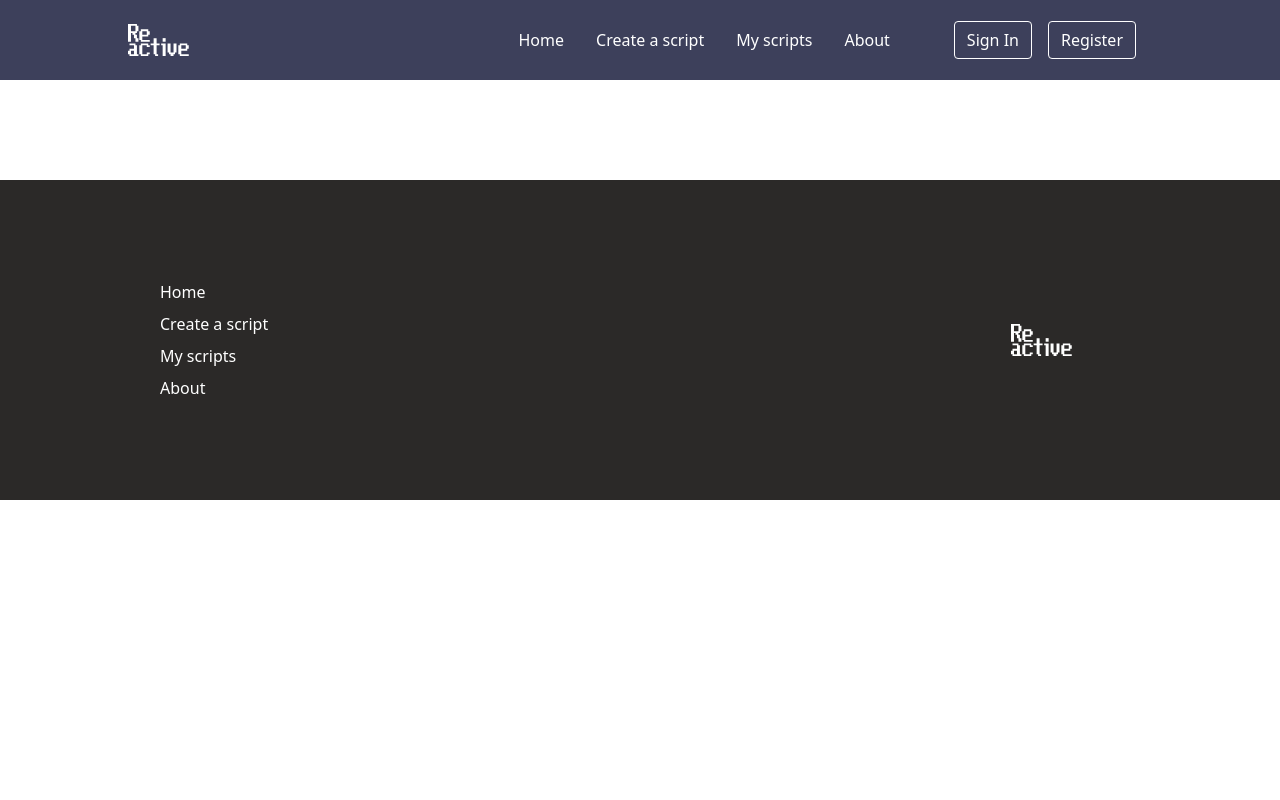
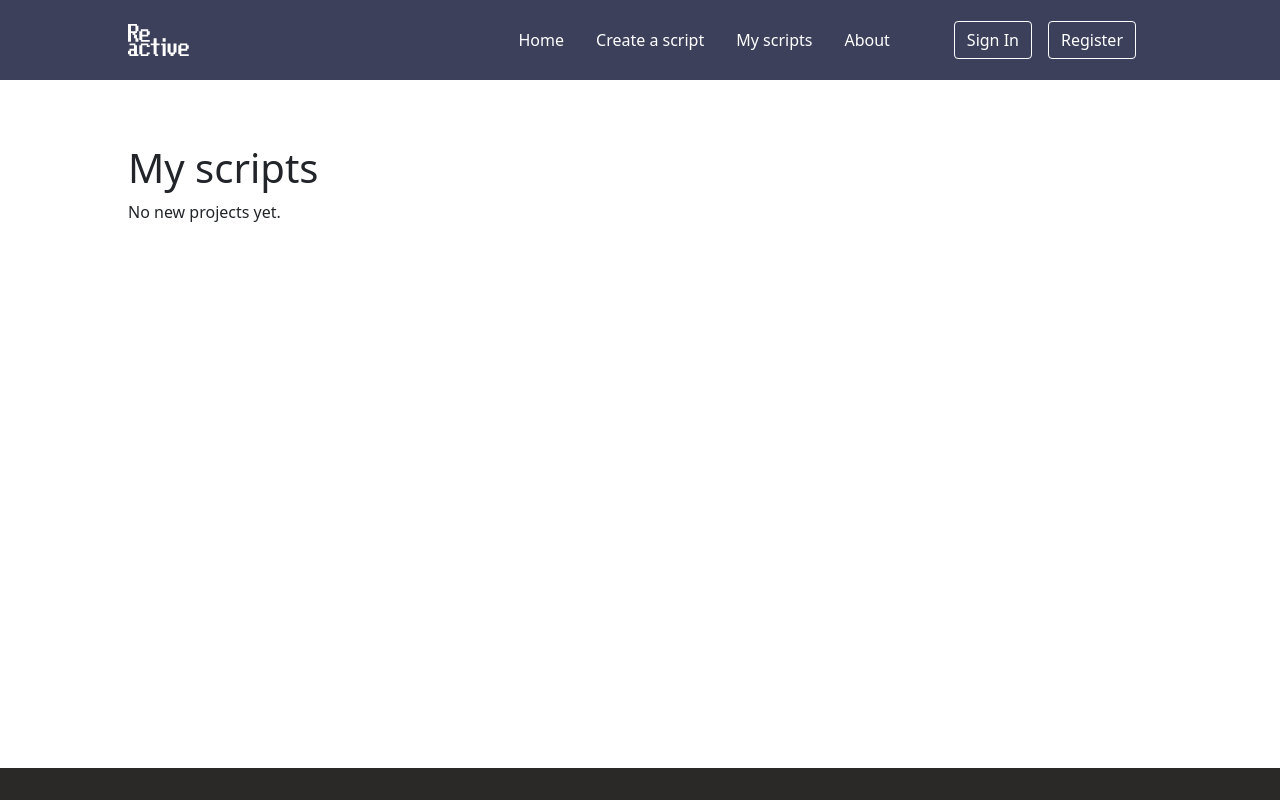
Before and after one commit to emkah4/reactive-web-app, a React (Create React App) app in the folder src/app/: page /my_scripts in a window 1280 px wide. Shown: the top 800 px of the page. Built offline with nearby package versions, Linux system fonts and the light colour scheme; no server answers.

Commit message:
added-my-scripts

```diff
--- a/src/app/public/index.html
+++ b/src/app/public/index.html
@@ -30,7 +30,7 @@
     <noscript>You need to enable JavaScript to run this app.</noscript>
     <div id="backdrop-root"></div>
     <div id="overlay-root"></div>
-    <div id="root"></div>
+    <div id="root" style="height: 100vh"></div>
 
     <!--
       This HTML file is a template.
--- a/src/app/src/App.js
+++ b/src/app/src/App.js
@@ -1,5 +1,8 @@
 import React, { useEffect, useState, useMemo } from "react";
 import { BrowserRouter as Router, Route, Routes } from "react-router-dom";
+
+// Styles
+import styles from "./App.module.css";
 
 // Context
 
@@ -59,6 +62,7 @@ function App() {
     <Router>
       <UserContext.Provider value={value}>
         <Header onLogout={logoutHandler} isLoggedIn={isLoggedIn} />
+        <div className={styles.main}>
           <Routes>
             <Route path="/create_a_script" element={<BuildScreen />} />
             <Route path="/my_scripts" element={<MyScripts />} />
@@ -67,8 +71,9 @@ function App() {
             <Route path="/home" element={<Home />} />
             <Route path="/register" element={<Register />} />
           </Routes>
+        </div>
+        <Footer />
       </UserContext.Provider>
-      <Footer />
     </Router>
   );
 }
--- /dev/null
+++ b/src/app/src/App.module.css
@@ -0,0 +1,4 @@
+.main {
+  flex: 1;
+  min-height: 70%;
+}
--- a/src/app/src/components/Layout/Footer.module.css
+++ b/src/app/src/components/Layout/Footer.module.css
@@ -1,8 +1,4 @@
 .footer {
-  position: relative;
-  display: none;
-  left: 0;
-  bottom: 0;
   width: 100%;
   height: 20rem;
   background-color: #2b2928;
--- a/src/app/src/components/Layout/Header.module.css
+++ b/src/app/src/components/Layout/Header.module.css
@@ -1,5 +1,4 @@
 .header {
-  top: 0;
   left: 0;
   width: 100%;
   height: 5rem;
--- a/src/app/src/components/MyScriptsScreen/MyScripts.js
+++ b/src/app/src/components/MyScriptsScreen/MyScripts.js
@@ -1,34 +1,46 @@
-import React from "react";
+import React, { useEffect, useState } from "react";
 
+// Bootstrap
+import { ListGroup, Badge, Button } from "react-bootstrap";
+
+// Hooks
+import { useHttpClient } from "../../shared/hooks/http-hook";
+
+// Components
+import Sctipt from "./Script";
+
+// Styles
 import styles from "./MyScripts.module.css";
 
-import ScriptLi from "./ScriptLi";
+const MyScripts = (props) => {
+  const [loadedProjects, setLoadedProjects] = useState([]);
+  const { isLoading, error, sendRequest, clearError } = useHttpClient();
 
-const PROJECTS = [
-  {
-    id: 76,
-    user_id: 6,
-    project_title: "First project ever",
-    project_creation_date: "2022-04-19T05:18:24.142Z",
-    project_last_updated: "2022-04-19T05:18:24.142Z",
-    project_status: "Not done at all",
-  },
-  {
-    id: 75,
-    user_id: 6,
-    project_title: "First project ever",
-    project_creation_date: "2022-04-17T18:31:03.775Z",
-    project_last_updated: "2022-04-17T18:31:03.775Z",
-    project_status: "Not done at all",
-  },
-];
+  const access_token = localStorage.getItem("access_token");
 
-const MyScripts = (props) => {
+  useEffect(() => {
+    const fetchProjects = async () => {
+      try {
+        const responseData = await sendRequest(
+          "http://193.219.91.103:15411/api/projects/get_projects",
+          "GET",
+          null,
+          { Authorization: "Bearer " + access_token }
+        );
+        setLoadedProjects(responseData.projects);
+      } catch (err) {}
+    };
+    fetchProjects();
+  }, []);
+
   return (
     <div className={styles.container}>
-      {PROJECTS.map((project) => {
-        <ScriptLi project={project} />;
-      })}
+      <h1>My scripts</h1>
+      {loadedProjects.length === 0 ? (
+        <p>No new projects yet.</p>
+      ) : (
+        <Sctipt projects={loadedProjects} />
+      )}
     </div>
   );
 };
--- a/src/app/src/components/MyScriptsScreen/MyScripts.module.css
+++ b/src/app/src/components/MyScriptsScreen/MyScripts.module.css
@@ -1,3 +1,4 @@
 .container {
-    margin: 100px;
+  width: 80%;
+  margin: 4em auto;
 }
--- /dev/null
+++ b/src/app/src/components/MyScriptsScreen/Script.js
@@ -0,0 +1,41 @@
+import React, { useEffect, useState } from "react";
+
+// Bootstrap
+import { ListGroup, Badge, Button } from "react-bootstrap";
+
+// Styles
+import styles from "./Script.module.css";
+
+const Script = (props) => {
+  if (props.projects.length === 0) {
+  }
+
+  return (
+    <ListGroup as="ol" numbered>
+      {props.projects.map((project) => (
+        <ListGroup.Item
+          as="li"
+          className="d-flex justify-content-between align-items-start"
+          key={project.id}
+        >
+          <div className="ms-2 me-auto">
+            <div className="fw-bold">{project.project_title}</div>
+            {project.project_status}
+          </div>
+
+          <div className={styles.buttons_container}>
+            <Badge bg="primary" pill className={styles.badge}>
+              {project.project_last_updated.split("T")[0]}
+            </Badge>
+            <Button variant="primary" className={styles.button_first}>
+              Edit
+            </Button>
+            <Button variant="primary">Export</Button>
+          </div>
+        </ListGroup.Item>
+      ))}
+    </ListGroup>
+  );
+};
+
+export default Script;
--- /dev/null
+++ b/src/app/src/components/MyScriptsScreen/Script.module.css
@@ -0,0 +1,10 @@
+.buttons_container {
+  display: grid;
+  grid-template-columns: 1fr;
+  margin-left: 1em;
+}
+
+.button_first,
+.badge {
+  margin-bottom: 0.5em;
+}
--- a/src/app/src/components/MyScriptsScreen/ScriptLi.js
+++ /dev/null
@@ -1,16 +0,0 @@
-import React from "react";
-
-import styles from "./ScriptLi.module.css";
-
-const ScriptLi = (props) => {
-  console.log(props);
-  return (
-    <div>
-      {console.log(props)}
-      <p>LOL</p>
-      <li className={styles.li}>{props.project.project_title}</li>
-    </div>
-  );
-};
-
-export default ScriptLi;
--- a/src/app/src/index.css
+++ b/src/app/src/index.css
@@ -10,4 +10,11 @@ html {
 body {
   margin: 0;
   background: white;
+  display: flex;
+  flex-direction: column;
+  min-height: 100vh;
 }
+
+.root {
+  height: 100vh;
+}
```
Also changed, not shown: src/app/src/components/MyScriptsScreen/ScriptLi.module.css (deleted). Lines whose indentation alone changed are shown as unchanged.
